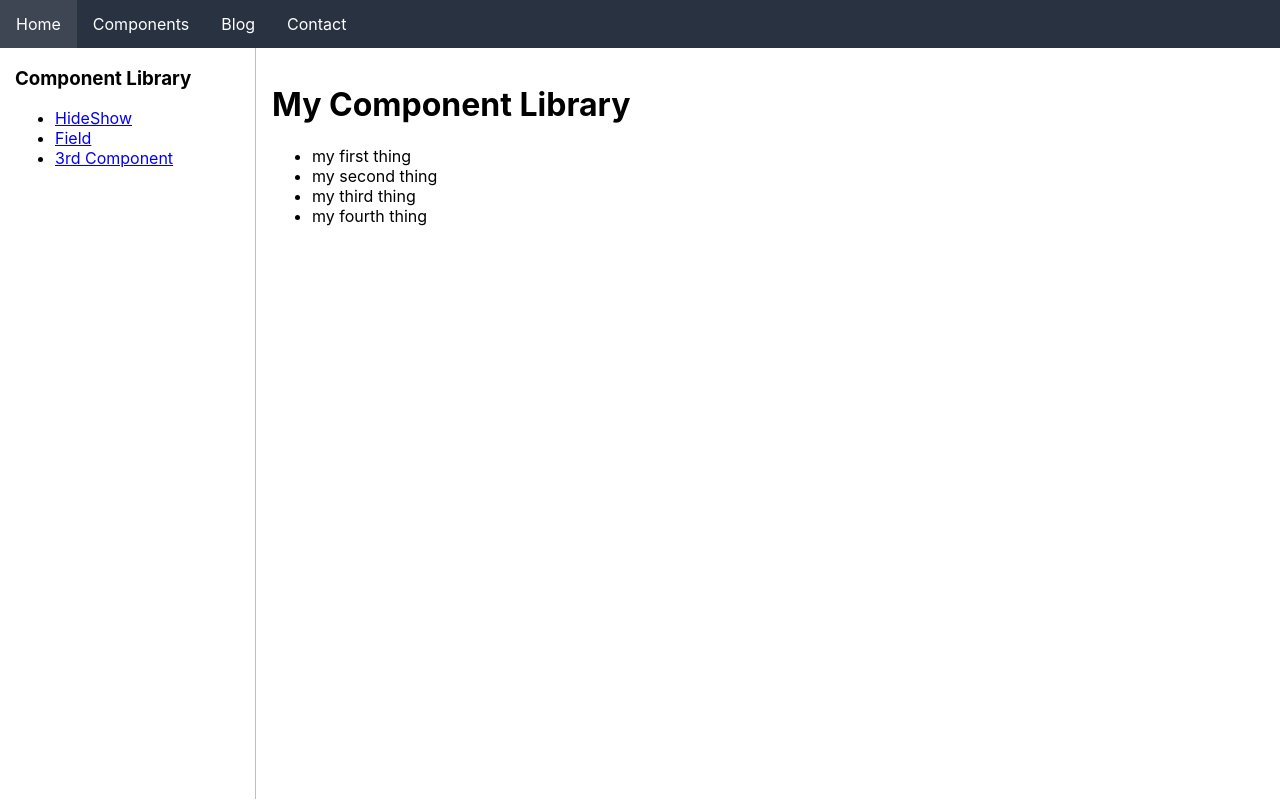
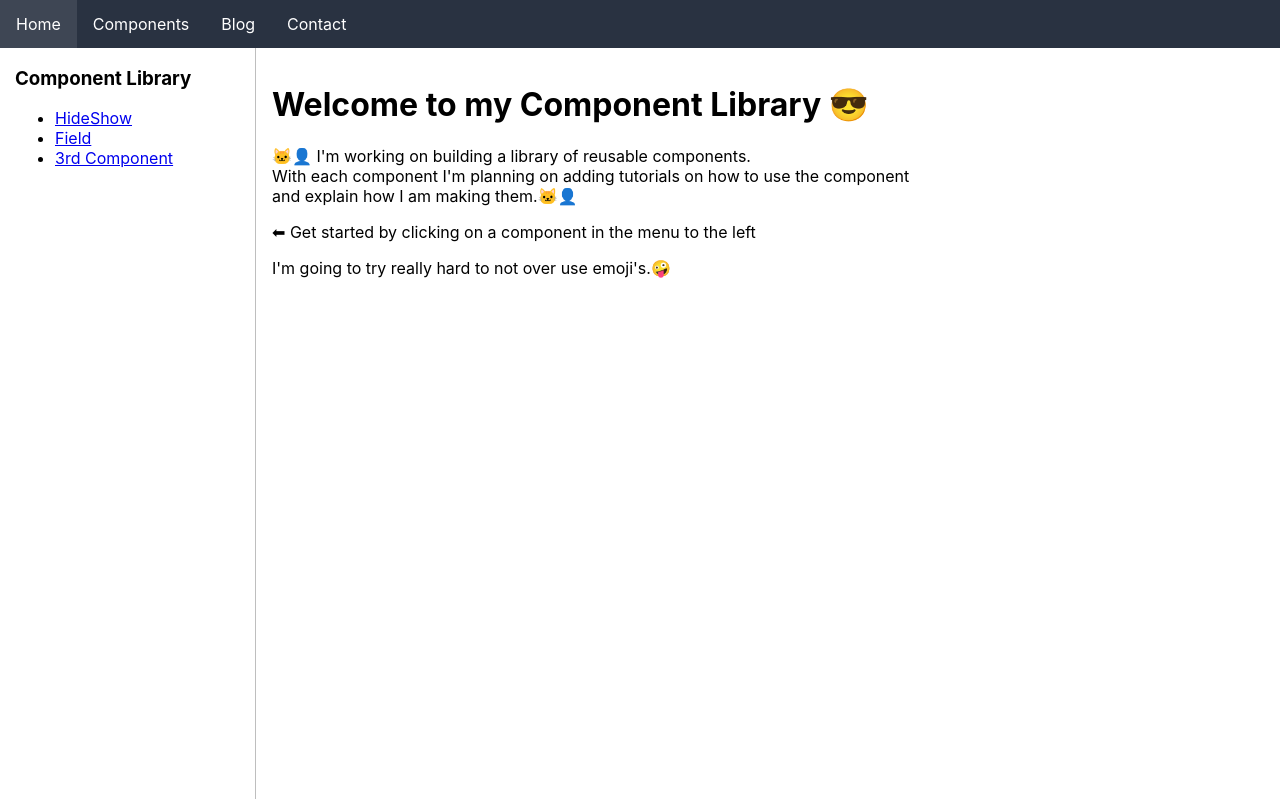
Before and after one commit to kfiggins/MyPortfolio, a React (Create React App) app in the folder client/: page /components in a window 1280 px wide. Built offline with nearby package versions, Linux system fonts and the light colour scheme.

Commit message:
Worked on the component home page and added place holder for Component Library

```diff
--- a/client/src/App.js
+++ b/client/src/App.js
@@ -7,6 +7,7 @@ import "./App.css";
 import Home from "./components/Home";
 import Components from "./components/Components";
 import Navbar from "./components/Navbar";
+import BlogPlaceHolder from "./components/BlogPlaceHolder";
 
 class App extends Component {
   render() {
@@ -16,6 +17,7 @@ class App extends Component {
         <Switch>
           <Route exact path="/" component={Home} />
           <Route path="/components" component={Components} />
+          <Route path="/blog" component={BlogPlaceHolder} />
         </Switch>
       </Router>
     );
--- /dev/null
+++ b/client/src/components/BlogPlaceHolder.js
@@ -0,0 +1,18 @@
+import React from "react";
+import styled from "styled-components";
+
+export default function BlogPlaceHolder() {
+  const Header = styled.div`
+    display: flex;
+    flex-direction: column;
+    align-items: center;
+    justify-content: center;
+    font-size: calc(10px + 5vmin);
+    color: #293241;
+  `;
+  return (
+    <Header>
+      <h1>Blog coming soon...</h1>
+    </Header>
+  );
+}
--- a/client/src/components/ComponentHome.js
+++ b/client/src/components/ComponentHome.js
@@ -5,18 +5,20 @@ export default function ComponentHome() {
   const Wrapper = styled.div`
     display: flex;
     justify-content: center;
+    width: 40em;
   `;
 
   return (
     <Wrapper>
       <div>
-        <h1>My Component Library</h1>
-        <ul>
-          <li>my first thing</li>
-          <li>my second thing</li>
-          <li>my third thing</li>
-          <li>my fourth thing</li>
-        </ul>
+        <h1>Welcome to my Component Library 😎</h1>
+        <p>
+          🐱‍👤 I'm working on building a library of reusable components. <br /> With each
+          component I'm planning on adding tutorials on how to use the component and
+          explain how I am making them.🐱‍👤
+        </p>
+        <p>⬅ Get started by clicking on a component in the menu to the left </p>
+        <p>I'm going to try really hard to not over use emoji's.🤪</p>
       </div>
     </Wrapper>
   );
--- a/client/src/components/Navbar.js
+++ b/client/src/components/Navbar.js
@@ -27,6 +27,19 @@ export default function Navbar() {
     }
   `;
 
+  // TODO: look at combining the two styles.
+  const StyledAnchor = styled.a`
+    display: block;
+    color: white;
+    text-align: center;
+    padding: 14px 16px;
+    text-decoration: none;
+
+    :hover {
+      background-color: #3e4654;
+    }
+  `;
+
   return (
     <Nav>
       <NavItem>
@@ -36,10 +49,12 @@ export default function Navbar() {
         <StyledLink to="/components">Components</StyledLink>
       </NavItem>
       <NavItem>
-        <StyledLink to="/">Blog</StyledLink>
+        <StyledLink to="/blog">Blog</StyledLink>
       </NavItem>
       <NavItem>
-        <StyledLink to="/">Contact</StyledLink>
+        <StyledAnchor href="https://www.linkedin.com/in/kylerfiggins">
+          Contact
+        </StyledAnchor>
       </NavItem>
     </Nav>
   );
```
